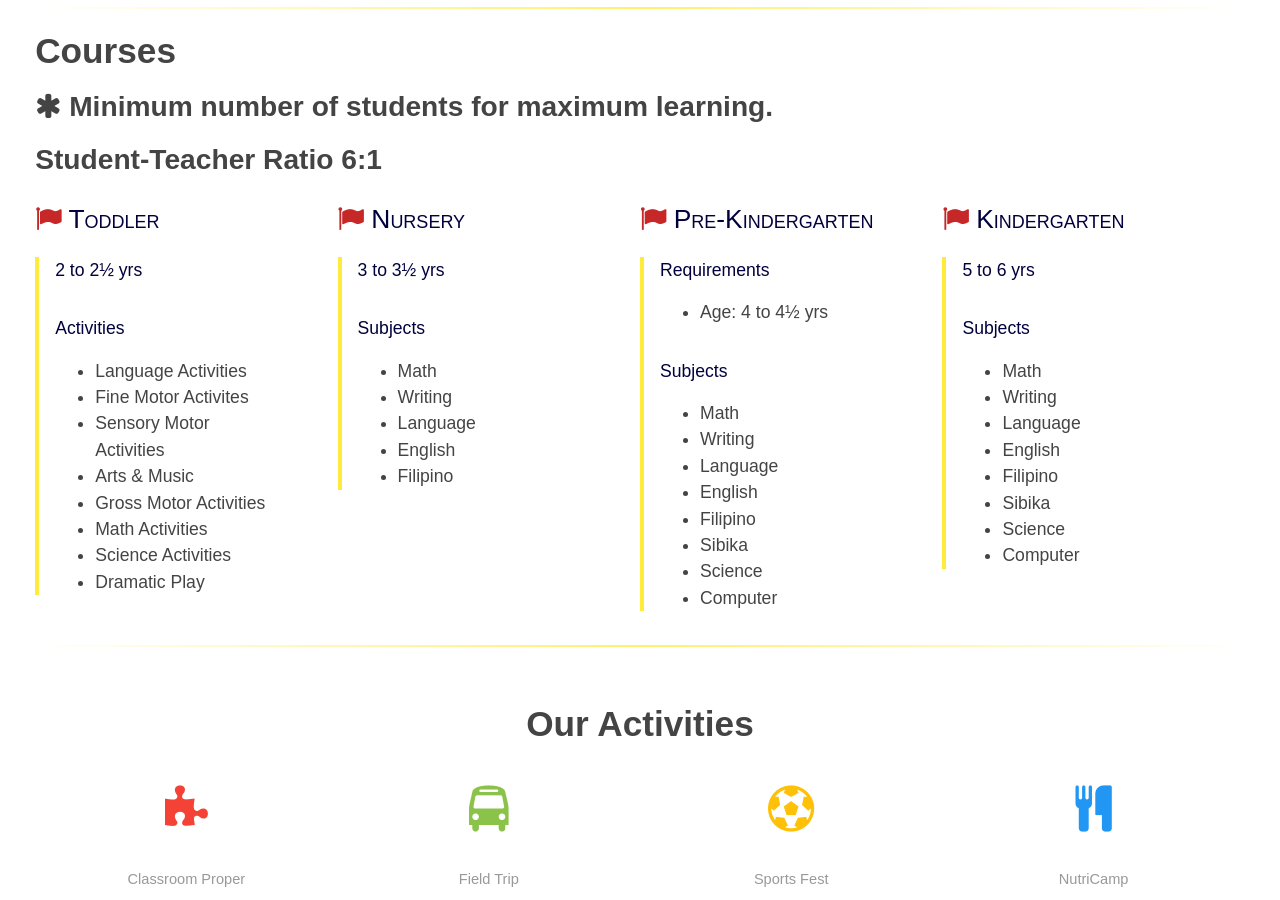
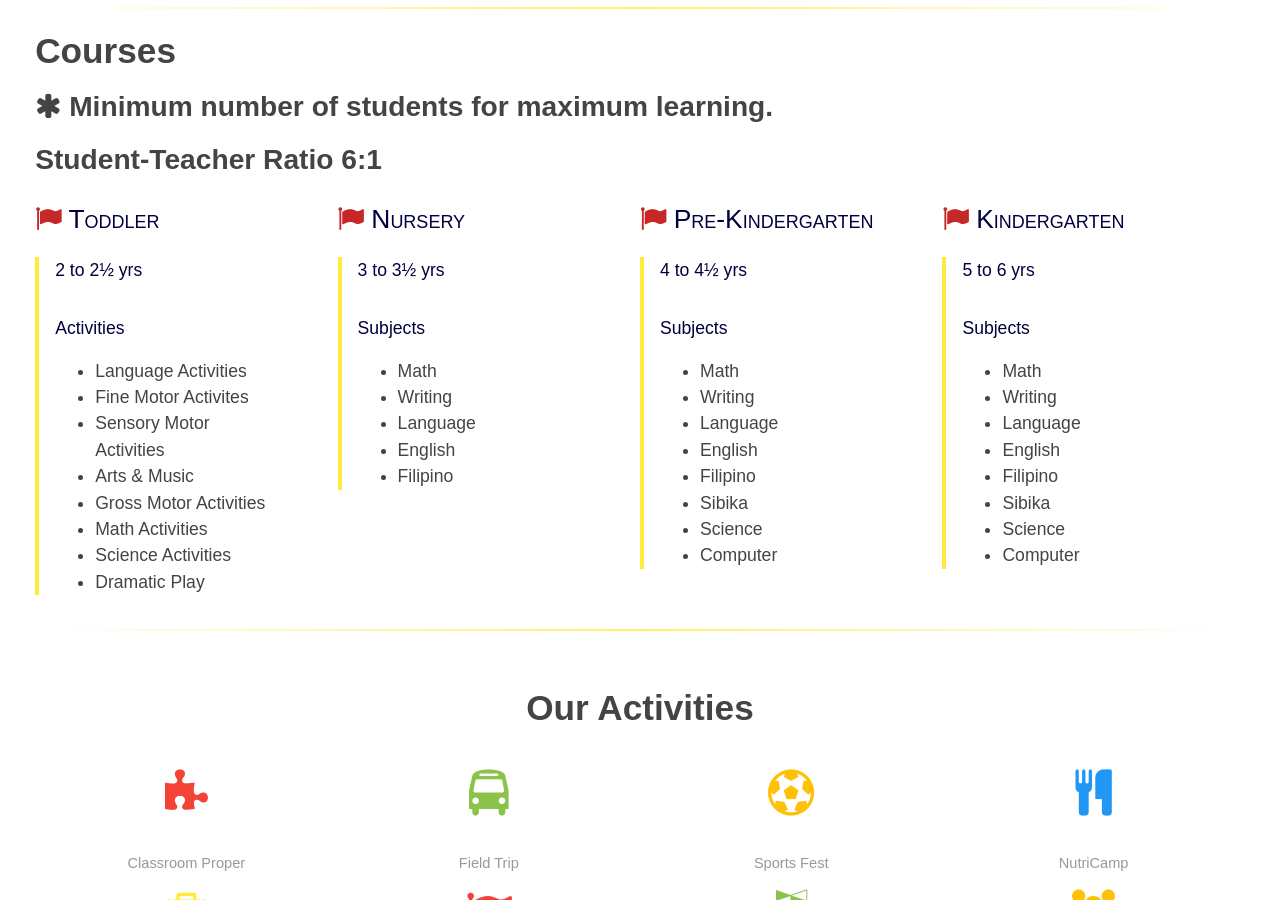
Before and after one commit to cmdcph/cmdcph.github.io, a Jekyll site: the page built from index.md, in a window 1280 px wide and 900 px high, scrolled down 719 px. Built offline with Jekyll 4.4.1, drawn with Linux system fonts in a browser that asks for light colours.

Commit message:
Updated Prekinder

```diff
--- a/_courses/prekinder.markdown
+++ b/_courses/prekinder.markdown
@@ -4,8 +4,7 @@ position: 2
 index: 3
 ---
 
-#### Requirements
-- Age: 4 to 4½ yrs
+#### 4 to 4½ yrs
 
 #### Subjects
 - Math
```
